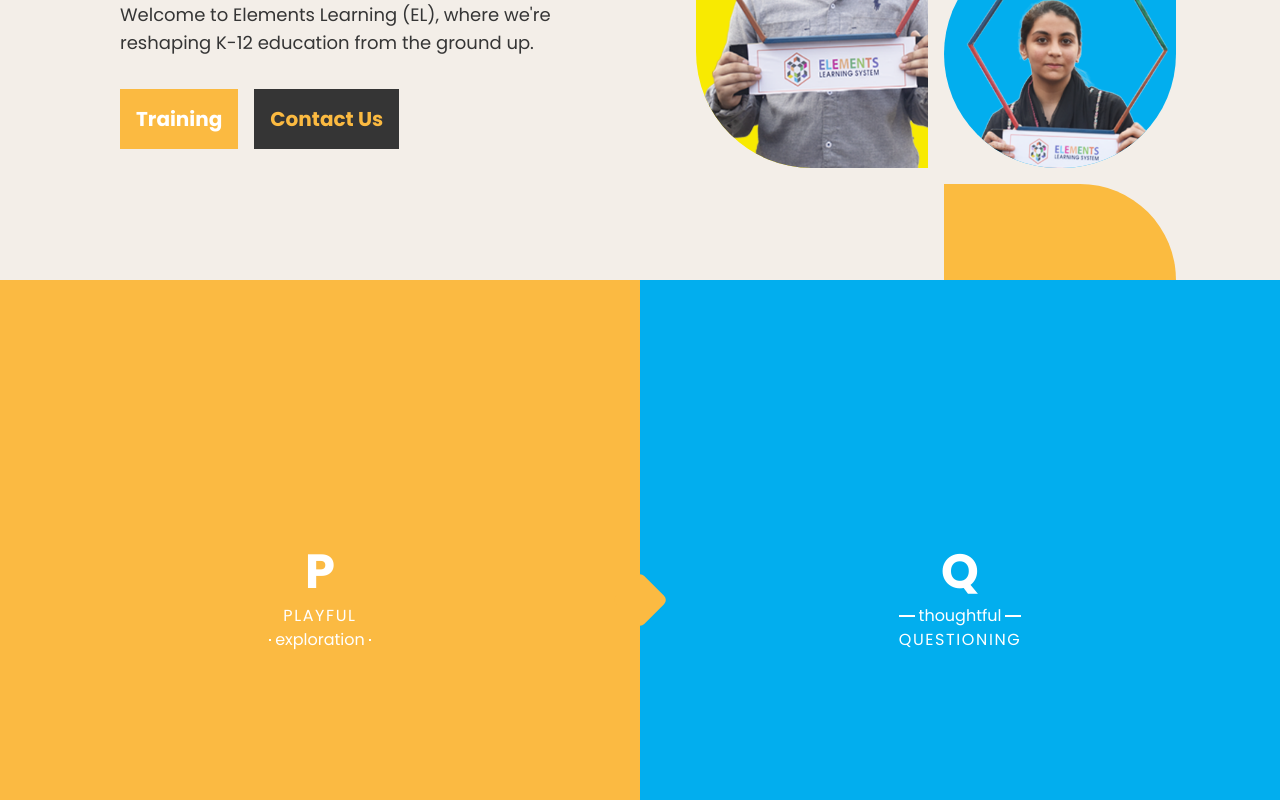
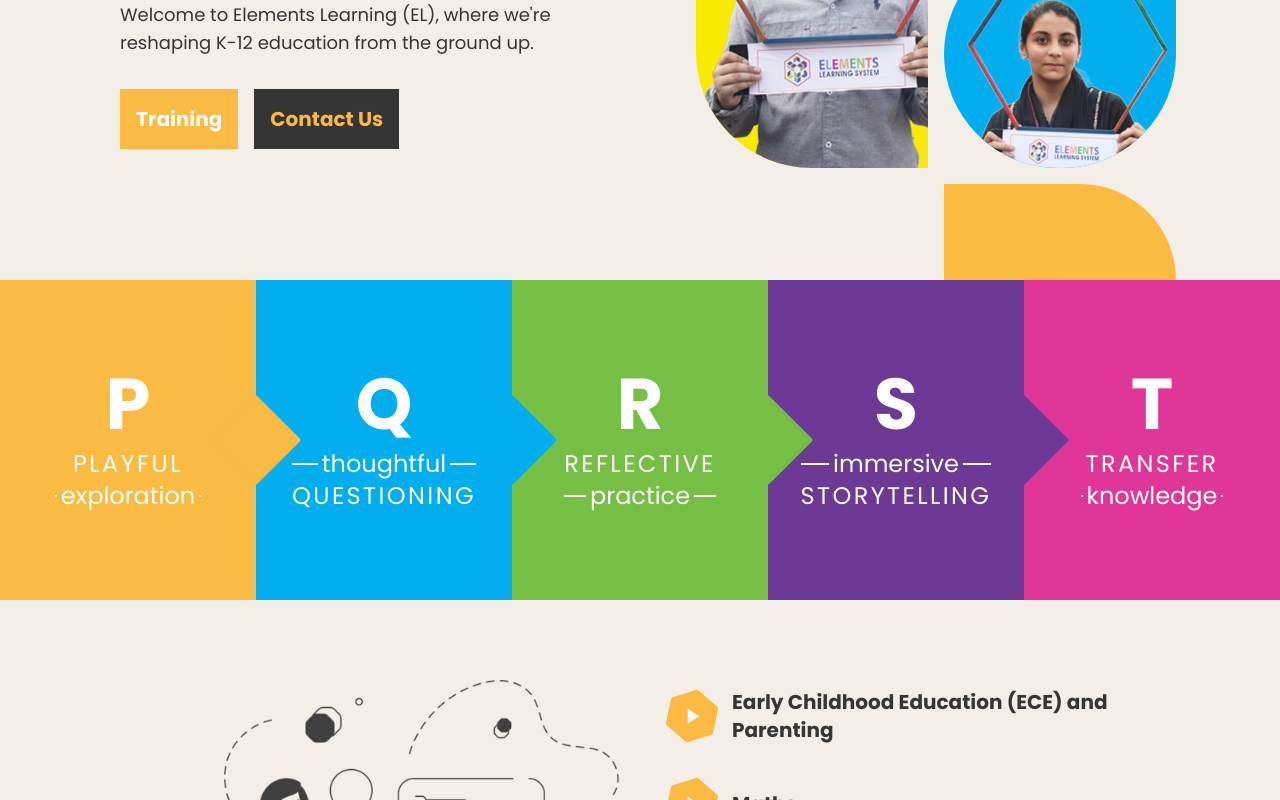
Before and after one commit to TahaShah141/elements-learning, a React (Vite) app: page / in a window 1280 px wide. Shown: the part 497-1297 px from the top of the page. Built offline with nearby package versions, Linux system fonts and the light colour scheme.

Commit message:
change media point

```diff
--- a/src/Pages/LandingPage/PuzzlePieces.jsx
+++ b/src/Pages/LandingPage/PuzzlePieces.jsx
@@ -98,7 +98,7 @@ export const PuzzlePieces = () => {
     <>
     <motion.div
     ref={ref}
-    className='hidden min-w-[450px]:flex h-16 xs:h-24 sm:h-36 md:h-48 lg:h-64 xl:h-80'
+    className='hidden min-[450px]:flex h-16 xs:h-24 sm:h-36 md:h-48 lg:h-64 xl:h-80'
     initial="hidden"
     animate={inView ? "visible" : "hidden"}
     variants={containerVariants}
@@ -107,7 +107,7 @@ export const PuzzlePieces = () => {
       <PuzzlePiece reverseOrder={i % 2 === 1} showTab={i !== puzzles.length - 1} {...puzzle} order={puzzles.length - i} />
     )}
     </motion.div>
-    <div className='flex min-w-[450px]:hidden flex-col text-white'>
+    <div className='flex min-[450px]:hidden flex-col text-white'>
       <div className="grid grid-cols-2 grid-rows-3 ">
         <SlidingDiv direction={"left"} className="aspect-square relative" style={{backgroundColor: puzzles[0].color, zIndex: puzzles.length - 0}}>
           <div className="absolute size-10 rounded-md right-0 top-1/2 -translate-y-1/2 translate-x-1/2 rotate-45" style={{backgroundColor: puzzles[0].color}}/>
```
